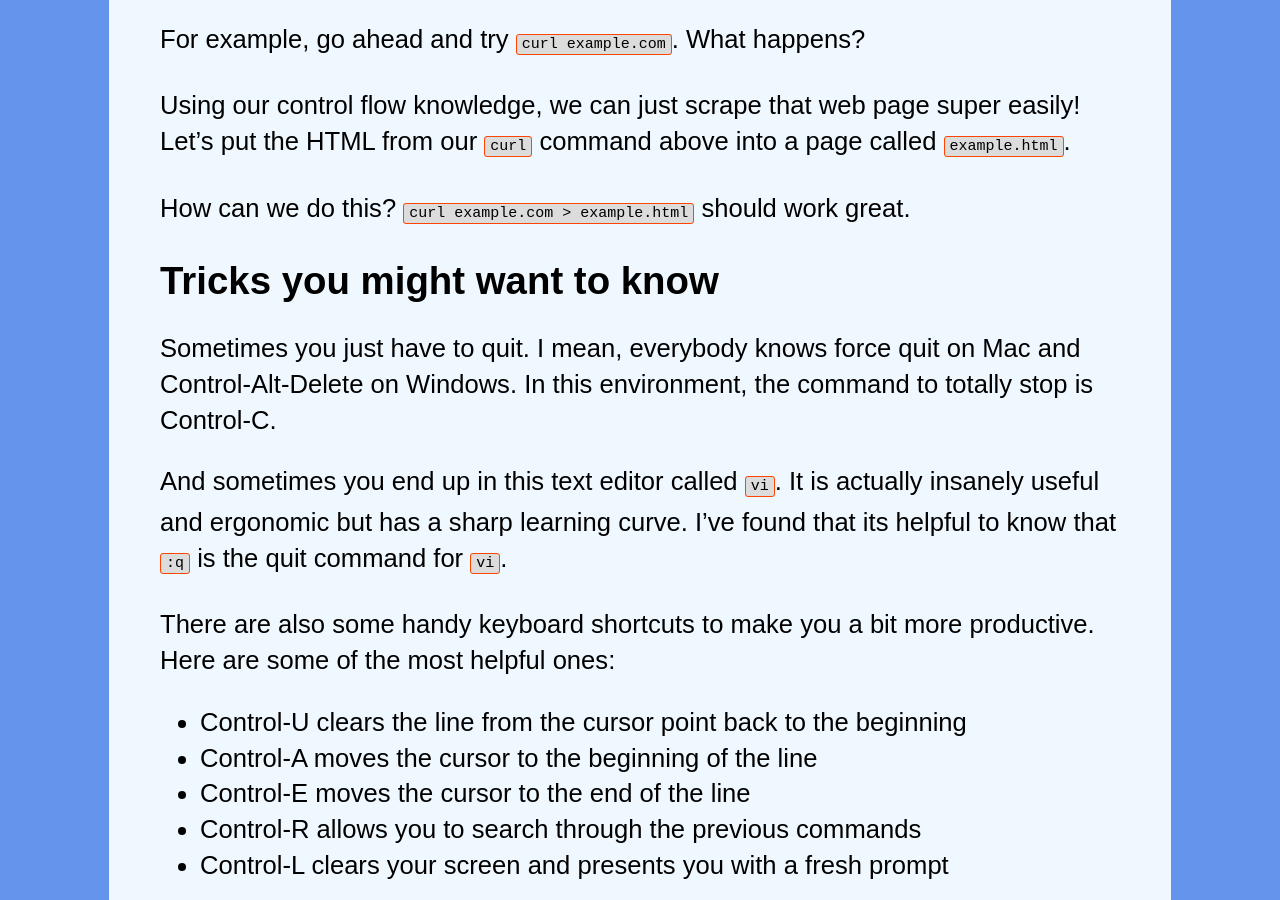
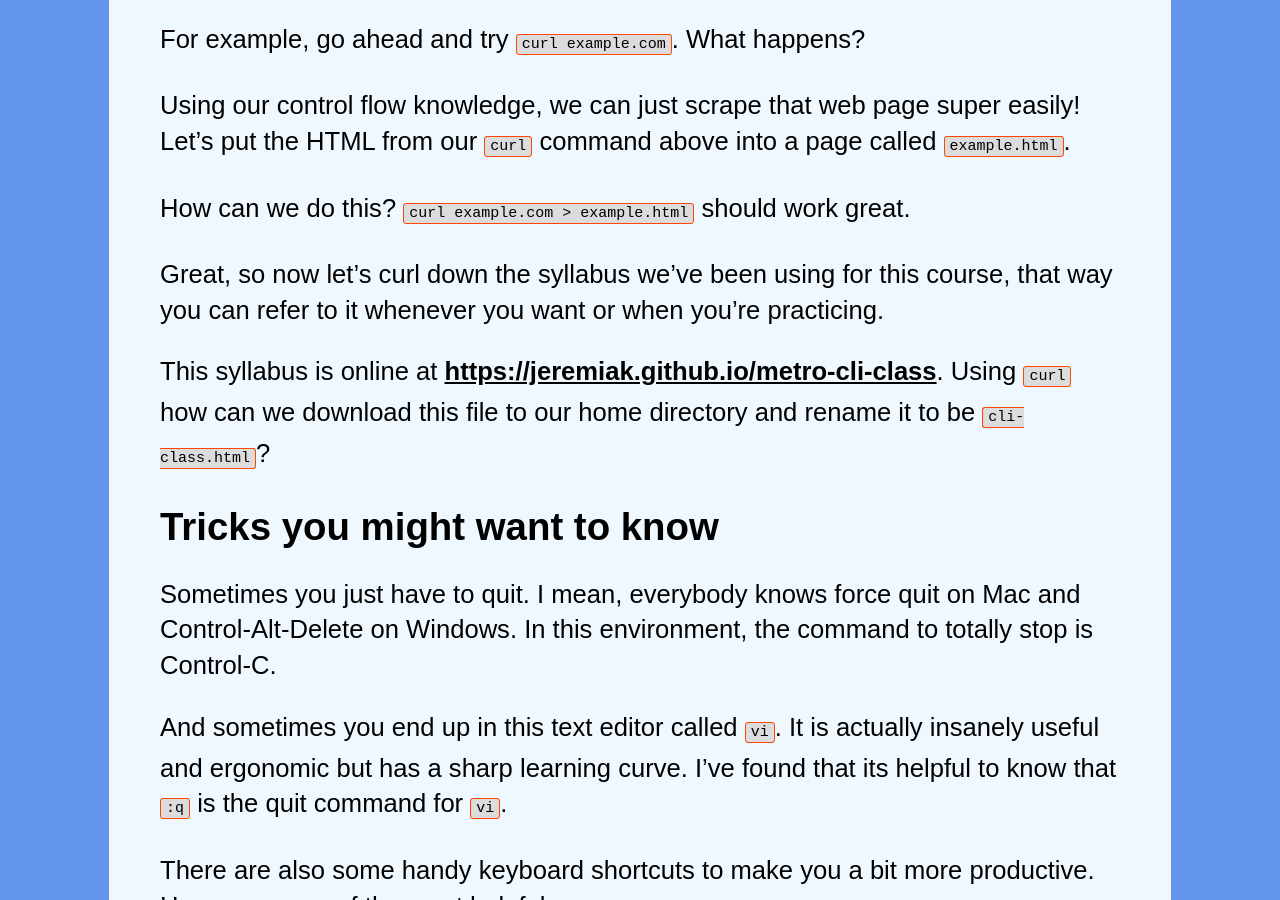
Before and after one commit to jeremiak/metro-cli-class, a Jekyll site: the page built from index.md, in a window 1280 px wide and 900 px high, scrolled down 12147 px. Built offline with Jekyll 4.4.1, drawn with Linux system fonts in a browser that asks for light colours.

Commit message:
Download site example

```diff
--- a/index.md
+++ b/index.md
@@ -214,6 +214,10 @@ Using our control flow knowledge, we can just scrape that web page super easily!
 
 How can we do this? `curl example.com > example.html` should work great.
 
+Great, so now let's curl down the syllabus we've been using for this course, that way you can refer to it whenever you want or when you're practicing.
+
+This syllabus is online at [https://jeremiak.github.io/metro-cli-class](https://jeremiak.github.io/metro-cli-class). Using `curl` how can we download this file to our home directory and rename it to be `cli-class.html`?
+
 <a name="tricks"></a>
 
 ## Tricks you might want to know
```
